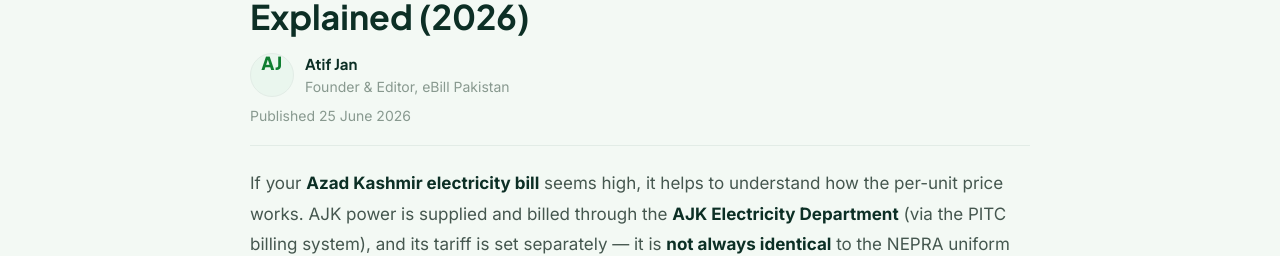
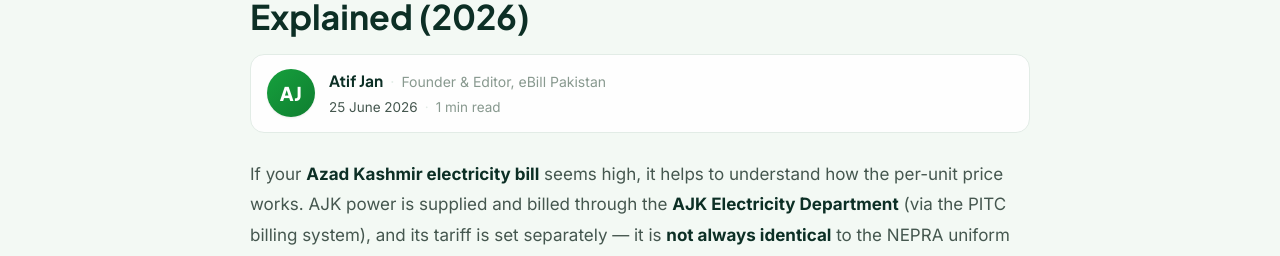
Before and after one commit to atifjan2019/ebillpakistan.pk, a Next.js app: page /blog/azad-kashmir-electricity-unit-price-tariff in a window 1280 px wide. Shown: the part 180-436 px from the top of the page. Built offline with nearby package versions, Linux system fonts and the light colour scheme; no server answers.

Commit message:
Blog byline: one card with avatar, name, role, date and reading time

```diff
--- a/app/Byline.js
+++ b/app/Byline.js
@@ -28,26 +28,38 @@ export function AuthorAvatar({ author, size = 40 }) {
   );
 }
 
-// Full byline for an article page: avatar, linked name, role, and both dates.
-export function Byline({ author, publishedDate, lastUpdated }) {
+// Full byline for an article page: one block with the avatar on the left and
+// two lines beside it (who wrote it; when, and how long it takes to read).
+export function Byline({ author, publishedDate, lastUpdated, words }) {
   const updated = lastUpdated && lastUpdated !== publishedDate ? lastUpdated : null;
+  const minutes = words ? Math.max(1, Math.round(words / 220)) : null;
   return (
     <div className="byline">
-      <a className="byline-who" href={`/author/${author.slug}`} rel="author">
-        <AuthorAvatar author={author} size={44} />
-        <span>
-          <span className="byline-name">{author.name}</span>
+      <a className="byline-who" href={`/author/${author.slug}`} rel="author" aria-label={`About ${author.name}`}>
+        <AuthorAvatar author={author} size={48} />
+      </a>
+      <div className="byline-text">
+        <p className="byline-line">
+          <a className="byline-name" href={`/author/${author.slug}`} rel="author">{author.name}</a>
+          <span className="byline-sep">·</span>
           <span className="byline-role">{author.role}</span>
-        </span>
-      </a>
+        </p>
         <p className="byline-dates">
-        Published <time dateTime={publishedDate}>{formatDate(publishedDate)}</time>
+          <time dateTime={publishedDate}>{formatDate(publishedDate)}</time>
           {updated && (
             <>
-            {" · "}Last updated <time dateTime={updated}>{formatDate(updated)}</time>
+              <span className="byline-sep">·</span>
+              Updated <time dateTime={updated}>{formatDate(updated)}</time>
+            </>
+          )}
+          {minutes && (
+            <>
+              <span className="byline-sep">·</span>
+              {minutes} min read
             </>
           )}
         </p>
+      </div>
     </div>
   );
 }
--- a/app/blog/[slug]/page.js
+++ b/app/blog/[slug]/page.js
@@ -40,6 +40,9 @@ function renderBody(html) {
   if (rest.trim()) parts.push(<div key={`h${i}`} dangerouslySetInnerHTML={{ __html: rest }} />);
   return parts;
 }
+
+// Reading time comes from the rendered HTML with the tags stripped.
+const wordCount = (html) => String(html || "").replace(/<[^>]+>/g, " ").split(/\s+/).filter(Boolean).length;
 
 export async function generateStaticParams() {
   return (await getAllPosts()).map((a) => ({ slug: a.slug }));
@@ -124,7 +127,7 @@ export default async function ArticlePage({ params }) {
           <a href="/">Home</a> <span>/</span> <a href="/blog">Blog</a> <span>/</span> <span aria-current="page">{a.title}</span>
         </nav>
         <h1 lang={a.lang} dir={a.dir}>{a.h1}</h1>
-        <Byline author={author} publishedDate={a.publishedDate} lastUpdated={a.lastUpdated} />
+        <Byline author={author} publishedDate={a.publishedDate} lastUpdated={a.lastUpdated} words={wordCount(a.content)} />
 
         <article className="prose" lang={a.lang} dir={a.dir}>{renderBody(a.content)}</article>
 
--- a/app/globals.css
+++ b/app/globals.css
@@ -561,17 +561,20 @@ body:has(.admin-page) > .cc { display: none; }
    because an em-relative size here inherits from the surrounding byline text and
    collapses to ~5px inside a 12.5px meta line. */
 .author-avatar--mono {
-  display: grid; place-items: center; background: var(--brand-50); color: var(--brand-700);
+  display: grid; place-items: center; color: #fff;
+  background: linear-gradient(135deg, var(--brand), var(--brand-700));
   font-family: var(--font-display), sans-serif; font-weight: 800; letter-spacing: .5px;
-  line-height: 1; border: 1px solid var(--line);
+  line-height: 1; box-shadow: 0 1px 2px rgba(0,0,0,.08);
 }
-.byline { display: flex; flex-direction: column; gap: 8px; margin: 14px 0 22px; padding-bottom: 18px; border-bottom: 1px solid var(--line); }
-.byline-who { display: inline-flex; align-items: center; gap: 11px; min-height: 44px; }
-.byline-who > span { display: flex; flex-direction: column; }
-.byline-name { font-family: var(--font-display), sans-serif; font-weight: 700; color: var(--ink); font-size: 15px; }
-.byline-who:hover .byline-name { color: var(--brand); }
+.byline { display: flex; align-items: center; gap: 14px; margin: 16px 0 26px; padding: 14px 16px; border: 1px solid var(--line); border-radius: 14px; background: var(--card); }
+.byline-who { display: block; flex: none; line-height: 0; }
+.byline-text { min-width: 0; display: flex; flex-direction: column; gap: 3px; }
+.byline-line { margin: 0; display: flex; flex-wrap: wrap; align-items: baseline; gap: 7px; font-size: 14.5px; color: var(--muted); }
+.byline-name { font-family: var(--font-display), sans-serif; font-weight: 700; color: var(--ink); font-size: 15.5px; }
+a.byline-name:hover { color: var(--brand); }
 .byline-role { font-size: 14px; color: var(--muted); }
-.byline-dates { margin: 0; font-size: 14px; color: var(--muted); }
+.byline-dates { margin: 0; display: flex; flex-wrap: wrap; align-items: baseline; gap: 7px; font-size: 13.5px; color: var(--muted); }
+.byline-dates time { color: var(--body); }
 .byline-compact { display: flex; flex-wrap: wrap; align-items: center; gap: 6px; font-size: 14px; color: var(--muted); margin: 8px 0 0; }
 .byline-compact .byline-name { font-size: 14px; }
 /* padding + matching negative margin: a 44px touch height without moving anything */
```
Lines whose indentation alone changed are shown as unchanged.
